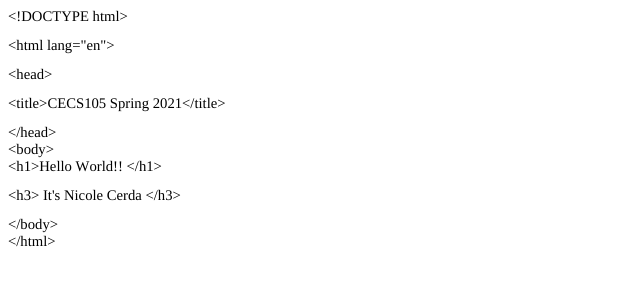
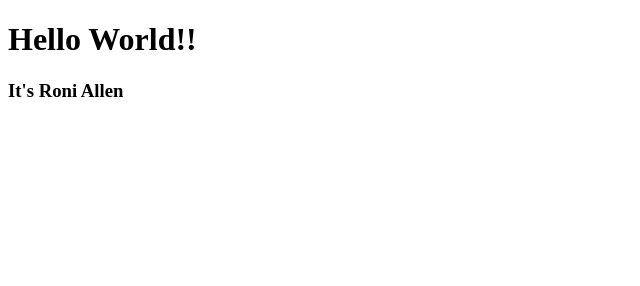
Before and after one commit to NikkiC02/GHdemo, a plain HTML site: page index.html in a window 1280 px wide. Shown: the whole page, without its empty margins (0-640 px from the left). Drawn offline with Linux system fonts and the light colour scheme.

Commit message:
Update index.html

```diff
--- a/index.html
+++ b/index.html
@@ -1,26 +1,10 @@
-<!DOCTYPE html PUBLIC "-//W3C//DTD HTML 4.01//EN" "http://www.w3.org/TR/html4/strict.dtd">
-<html>
+<!DOCTYPE html>
+<html lang="en">
 <head>
-  <meta http-equiv="Content-Type" content="text/html; charset=utf-8">
-  <meta http-equiv="Content-Style-Type" content="text/css">
-  <title></title>
-  <meta name="Generator" content="Cocoa HTML Writer">
-  <meta name="CocoaVersion" content="2022.3">
-  <style type="text/css">
-    p.p1 {margin: 0.0px 0.0px 12.0px 0.0px; font: 14.7px Times; color: #000000; -webkit-text-stroke: #000000}
-    span.s1 {font-kerning: none}
-  </style>
-</head>
-<body>
-<p class="p1"><span class="s1">&lt;!DOCTYPE html&gt;<span class="Apple-converted-space"> </span></span></p>
-<p class="p1"><span class="s1">&lt;html lang="en"&gt;<span class="Apple-converted-space"> </span></span></p>
-<p class="p1"><span class="s1">&lt;head&gt;<span class="Apple-converted-space"> </span></span></p>
-<p class="p1"><span class="s1">&lt;title&gt;CECS105 Spring 2021&lt;/title&gt;<span class="Apple-converted-space"> </span></span></p>
-<p class="p1"><span class="s1">&lt;/head&gt;<br>
-&lt;body&gt;<br>
-&lt;h1&gt;Hello World!! &lt;/h1&gt;<span class="Apple-converted-space"> </span></span></p>
-<p class="p1"><span class="s1">&lt;h3&gt; It's Nicole Cerda &lt;/h3&gt;<span class="Apple-converted-space"> </span></span></p>
-<p class="p1"><span class="s1">&lt;/body&gt;<br>
-&lt;/html&gt;<span class="Apple-converted-space"> </span></span></p>
-</body>
-</html>
+ <title>CECS105 Spring 2021</title>
+ </head>
+ <body>
+ <h1>Hello World!! </h1>
+ <h3> It's Roni Allen </h3>
+ </body>
+ </html>
```
